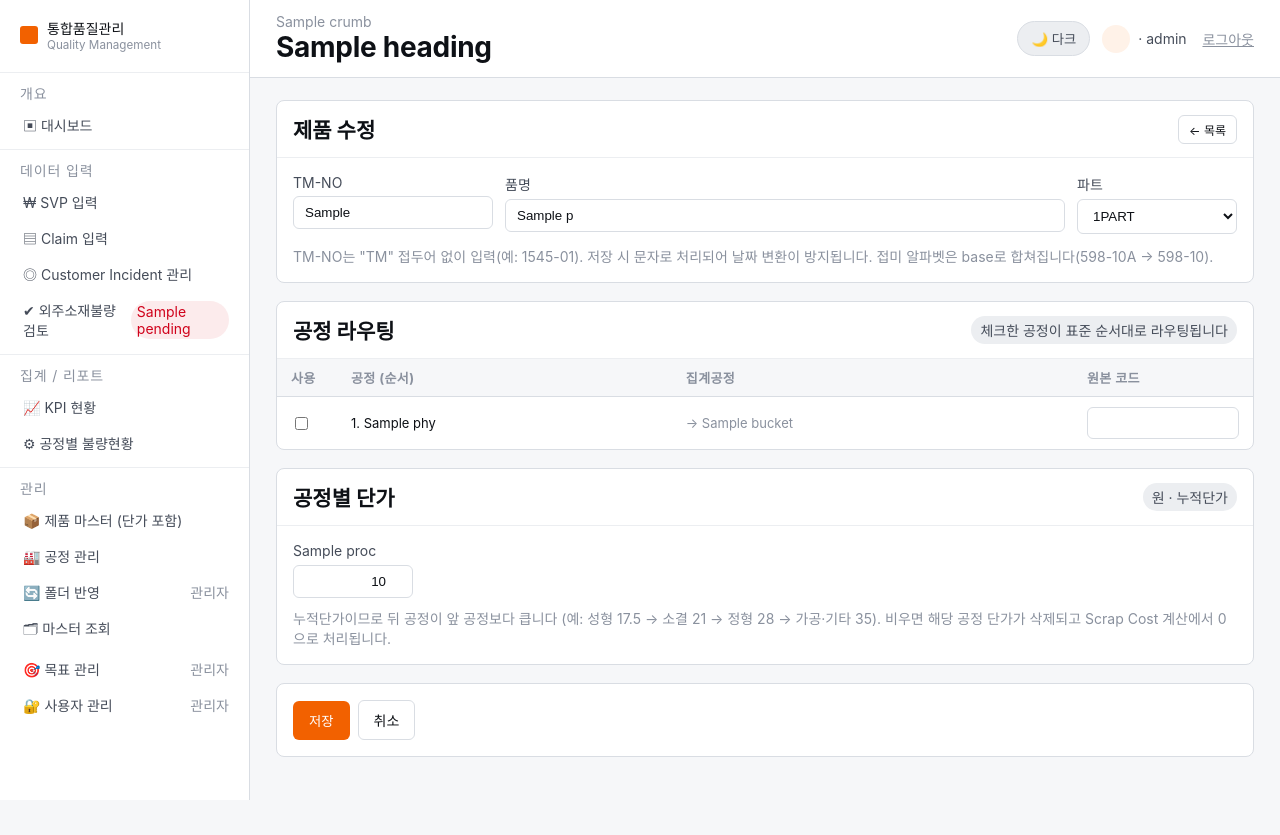
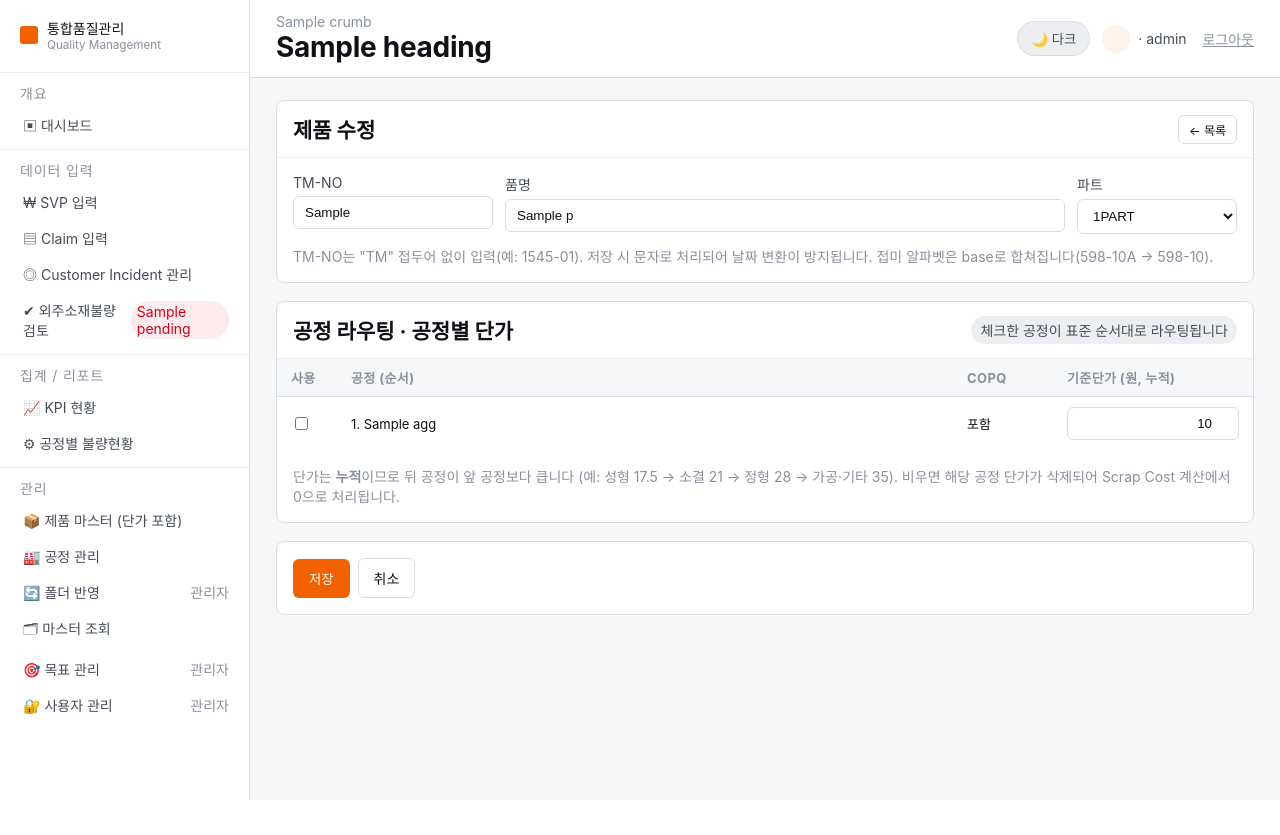
Before and after one commit to johnsonelectricoperations-ux/Quality_Management, a FastAPI app: template app/templates/product_form.html in a window 1280 px wide. After the commit the page ends 800 px from the top, so only its background shows below. Run offline with FastAPI, Linux system fonts and the light colour scheme; the template is opened without the code that fills it: most values are stand-ins (such as "Sample title", 1, 10 or a date in 2020).

Commit message:
제품 수정폼: 원본코드 칸 제거하고 공정별 단가 칸으로 교체
- 라우팅 표를 집계공정 5종으로 통일: 사용 | 공정(순서) | COPQ | 기준단가(원, 누적)
  (물리공정 7종 그대로 두면 압입·밴딩·후처리 3행이 '기타' 단가 하나를 공유하게 되어 혼란)
- '기타' 행에 (압입·밴딩·선별) 부기, COPQ 제외 배지 표시, 별도 단가 패널 제거
- 라우팅 표시/저장도 집계공정 기준. 기존 op_code는 공정별로 보존(CSV 재적재 시 복원)
- main.py: _copq_excluded() 추가, product_new/edit/save에서 phys·bucket·code_* 제거
- 검증: 기존 단가 로드, 정형 해제+기타단가 저장 반영 및 재편집 유지,
  신규등록 8888-7 → 8888-07(새 TM-NO 규칙), 삭제 정상, 전 화면 200

Co-Authored-By: Claude Opus 4.8 <noreply@anthropic.com>
Claude-Session: https://claude.ai/code/session_01VEyWz8KXqVAgbWpd9Yoj1c

```diff
--- a/app/main.py
+++ b/app/main.py
@@ -452,6 +452,11 @@ def _proc_options(conn):
         "SELECT name, MIN(ord) o, MAX(copq_exclude) excl FROM process GROUP BY name ORDER BY o, name")]
 
 
+def _copq_excluded(conn):
+    """COPQ 제외 공정명 집합 (성형 등)."""
+    return {r["name"] for r in conn.execute("SELECT DISTINCT name FROM process WHERE copq_exclude=1")}
+
+
 def _price_map(conn, tm):
     """{집계공정: 단가|None}"""
     cur = {r["process"]: r["unit_price"]
@@ -525,11 +530,14 @@ def product_new(request: Request):
         return g
     if u["role"] != "admin":
         return RedirectResponse("/admin/products", status_code=303)
+    conn = db.connect()
+    excl = _copq_excluded(conn)
+    conn.close()
     return render(request, "product_form.html", u, active="products", heading="제품 등록",
                   crumb="관리 / 제품 마스터", pending=pending_count(), mode="new",
                   p={"tm_no": "", "name": "", "part": "VMS PART"},
-                  phys=db.PHYS_PROCESSES, agg=db.AGG_PROCESSES, bucket=db.PHYS_TO_BUCKET,
-                  route={}, price={pr: None for pr in db.AGG_PROCESSES})
+                  agg=db.AGG_PROCESSES, excl=excl,
+                  route=set(), price={pr: None for pr in db.AGG_PROCESSES})
 
 
 @app.get("/admin/products/{tm}/edit", response_class=HTMLResponse)
@@ -546,14 +554,15 @@ def product_edit(request: Request, tm: str):
     if not p:
         conn.close()
         return RedirectResponse("/admin/products?err=제품 없음", status_code=303)
-    route = {r["process"]: dict(r) for r in conn.execute(
-        "SELECT process,op_code FROM product_route WHERE tm_no=? ORDER BY seq", (tm,))}
+    # 라우팅은 집계공정(5종) 기준으로 표시 — 압입·밴딩·후처리는 '기타'로 모임
+    route = {db.bucket_of(r["process"]) for r in conn.execute(
+        "SELECT process FROM product_route WHERE tm_no=? ORDER BY seq", (tm,))}
     price = _price_map(conn, tm)
+    excl = _copq_excluded(conn)
     conn.close()
     return render(request, "product_form.html", u, active="products", heading="제품 수정",
                   crumb="관리 / 제품 마스터", pending=pending_count(), mode="edit",
-                  p=dict(p), phys=db.PHYS_PROCESSES, agg=db.AGG_PROCESSES,
-                  bucket=db.PHYS_TO_BUCKET, route=route, price=price)
+                  p=dict(p), agg=db.AGG_PROCESSES, excl=excl, route=route, price=price)
 
 
 @app.post("/admin/products/save")
@@ -576,14 +585,16 @@ async def product_save(request: Request):
     conn.execute("INSERT INTO product(tm_no,name,part) VALUES(?,?,?) "
                  "ON CONFLICT(tm_no) DO UPDATE SET name=excluded.name, part=excluded.part",
                  (tm, name, part))
-    # 라우팅(물리공정, 표준 순서)
+    # 라우팅(집계공정 5종, 표준 순서). 기존 op_code는 공정별로 보존한다.
+    codes = {db.bucket_of(r["process"]): (r["op_code"] or "") for r in conn.execute(
+        "SELECT process,op_code FROM product_route WHERE tm_no=? ORDER BY seq", (tm,))}
     conn.execute("DELETE FROM product_route WHERE tm_no=?", (tm,))
     seq = 0
-    for pr in db.PHYS_PROCESSES:
+    for pr in db.AGG_PROCESSES:
         if form.get("use_" + pr):
             seq += 1
             conn.execute("INSERT INTO product_route(tm_no,seq,process,unit_price,op_code) "
-                         "VALUES(?,?,?,0,?)", (tm, seq, pr, (form.get("code_" + pr) or "").strip()))
+                         "VALUES(?,?,?,0,?)", (tm, seq, pr, codes.get(pr, "")))
     # 공정별 단가(집계공정) — 빈칸이면 삭제
     for proc in db.AGG_PROCESSES:
         raw = (form.get("price_" + proc) or "").replace(",", "").strip()
--- a/app/templates/product_form.html
+++ b/app/templates/product_form.html
@@ -16,40 +16,26 @@
   </div>
 </div>
 
-<div class="panel"><div class="phead"><h2>공정 라우팅</h2>
+<div class="panel"><div class="phead"><h2>공정 라우팅 · 공정별 단가</h2>
   <span class="tot">체크한 공정이 표준 순서대로 라우팅됩니다</span></div>
   <table>
-    <thead><tr><th style="width:60px;">사용</th><th>공정 (순서)</th><th>집계공정</th><th style="width:180px;">원본 코드</th></tr></thead>
+    <thead><tr><th style="width:60px;">사용</th><th>공정 (순서)</th><th style="width:100px;">COPQ</th>
+      <th class="num" style="width:200px;">기준단가 (원, 누적)</th></tr></thead>
     <tbody>
-    {% for pr in phys %}
-      {% set r = route.get(pr) %}
+    {% for pr in agg %}
       <tr>
-        <td><input type="checkbox" name="use_{{ pr }}" value="1" {{ 'checked' if r }}></td>
-        <td>{{ loop.index }}. {{ pr }}</td>
-        <td style="color:var(--tx3);">→ {{ bucket[pr] }}</td>
-        <td class="mono"><input class="in" name="code_{{ pr }}" value="{{ r.op_code if r else '' }}" style="font-size:12px;"></td>
+        <td><input type="checkbox" name="use_{{ pr }}" value="1" {{ 'checked' if pr in route }}></td>
+        <td>{{ loop.index }}. {{ pr }}{% if pr == '기타' %}<span style="color:var(--tx3);font-size:11px;"> (압입·밴딩·선별)</span>{% endif %}</td>
+        <td>{% if pr in excl %}<span class="badge bg-hold">제외</span>{% else %}포함{% endif %}</td>
+        <td class="num"><input class="in" type="number" step="any" min="0" name="price_{{ pr }}"
+               value="{{ price[pr] if price[pr] is not none else '' }}" style="text-align:right;"></td>
       </tr>
     {% endfor %}
     </tbody>
   </table>
-</div>
-
-<div class="panel"><div class="phead"><h2>공정별 단가</h2>
-  <span class="tot">원 · 누적단가</span></div>
-  <div class="pbody">
-    <div style="display:flex;gap:12px;flex-wrap:wrap;">
-      {% for proc in agg %}
-      <div style="display:flex;flex-direction:column;gap:6px;">
-        <label style="font:600 11.5px/1.3 inherit;color:var(--tx2);">{{ proc }}</label>
-        <input class="in" type="number" step="any" min="0" name="price_{{ proc }}"
-               value="{{ price[proc] if price[proc] is not none else '' }}" style="width:120px;text-align:right;">
-      </div>
-      {% endfor %}
-    </div>
-    <div class="hint" style="margin-top:10px;">누적단가이므로 뒤 공정이 앞 공정보다 큽니다
-      (예: 성형 17.5 → 소결 21 → 정형 28 → 가공·기타 35).
-      비우면 해당 공정 단가가 삭제되고 Scrap Cost 계산에서 0으로 처리됩니다.</div>
-  </div>
+  <div class="pbody"><div class="hint">단가는 <b>누적</b>이므로 뒤 공정이 앞 공정보다 큽니다
+    (예: 성형 17.5 → 소결 21 → 정형 28 → 가공·기타 35).
+    비우면 해당 공정 단가가 삭제되어 Scrap Cost 계산에서 0으로 처리됩니다.</div></div>
 </div>
 
 <div class="panel"><div class="pbody" style="display:flex;gap:8px;align-items:center;">
```
Also changed, not shown: status.md (+13 -0 lines).
